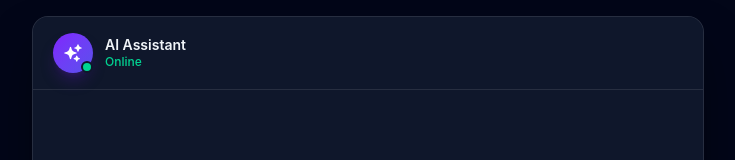
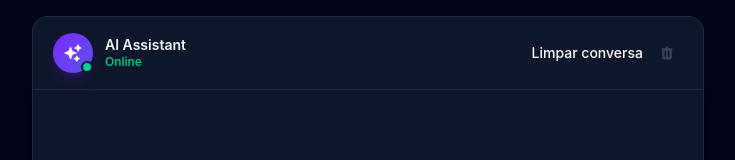
Before and after one commit to venturelli-91/chatbot_AI, a Next.js app: page / in a window 1280 px wide. Shown: the top 160 px of the page, without its empty margins (272-1007 px from the left). Built offline with nearby package versions, Linux system fonts and the light colour scheme.

Commit message:
feat: clear conversation button in header + dismissable error alert

```diff
--- a/src/components/ChatHeader.tsx
+++ b/src/components/ChatHeader.tsx
@@ -1,10 +1,17 @@
 import { HiSparkles } from "react-icons/hi2";
+import { HiTrash } from "react-icons/hi";
+import { Tooltip } from "flowbite-react";
+import { useChatStore } from "../store/chatStore";
 
 const ChatHeader = () => {
+	const { messages, clearMessages } = useChatStore();
+	const hasMessages = messages.length > 0;
+
 	return (
-		<div className="flex items-center gap-3 px-5 py-4 bg-slate-900 border-b border-white/10 shrink-0">
+		<div className="flex items-center justify-between px-5 py-4 bg-slate-900 border-b border-white/10 shrink-0">
+			<div className="flex items-center gap-3">
 				<div className="relative">
-				<div className="w-10 h-10 rounded-full bg-gradient-to-br from-violet-600 to-indigo-600 flex items-center justify-center shadow-lg shadow-violet-900/40">
+					<div className="w-10 h-10 rounded-full bg-linear-to-br from-violet-600 to-indigo-600 flex items-center justify-center shadow-lg shadow-violet-900/40">
 						<HiSparkles className="w-5 h-5 text-white" />
 					</div>
 					<span className="absolute bottom-0 right-0 w-3 h-3 bg-emerald-400 border-2 border-slate-900 rounded-full" />
@@ -16,6 +23,16 @@ const ChatHeader = () => {
 					<span className="text-xs text-emerald-400 font-medium">Online</span>
 				</div>
 			</div>
+
+			<Tooltip content="Limpar conversa" placement="left">
+				<button
+					onClick={clearMessages}
+					disabled={!hasMessages}
+					className="w-8 h-8 rounded-lg flex items-center justify-center text-slate-400 hover:text-red-400 hover:bg-red-500/10 transition-all disabled:opacity-30 disabled:cursor-not-allowed disabled:hover:text-slate-400 disabled:hover:bg-transparent">
+					<HiTrash className="w-4 h-4" />
+				</button>
+			</Tooltip>
+		</div>
 	);
 };
 
--- a/src/components/ChatHistory.tsx
+++ b/src/components/ChatHistory.tsx
@@ -2,9 +2,10 @@ import { useRef, useEffect } from "react";
 import { useChatStore } from "../store/chatStore";
 import ChatMessage from "./ChatMessage";
 import { HiSparkles } from "react-icons/hi2";
+import { HiXMark } from "react-icons/hi2";
 
 const ChatHistory = () => {
-	const { messages, error } = useChatStore();
+	const { messages, error, clearError } = useChatStore();
 	const messagesEndRef = useRef<HTMLDivElement>(null);
 
 	useEffect(() => {
@@ -34,8 +35,15 @@ const ChatHistory = () => {
 			)}
 
 			{error && (
-				<div className="mt-4 px-4 py-3 bg-red-500/10 border border-red-500/20 rounded-xl text-red-400 text-sm">
-					<span className="font-semibold">Erro:</span> {error}
+				<div className="mt-4 px-4 py-3 bg-red-500/10 border border-red-500/20 rounded-xl text-red-400 text-sm flex items-center justify-between gap-3">
+					<span>
+						<span className="font-semibold">Erro:</span> {error}
+					</span>
+					<button
+						onClick={clearError}
+						className="shrink-0 w-5 h-5 flex items-center justify-center text-red-400/60 hover:text-red-400 transition-colors">
+						<HiXMark className="w-4 h-4" />
+					</button>
 				</div>
 			)}
 
--- a/src/store/chatStore.ts
+++ b/src/store/chatStore.ts
@@ -16,6 +16,7 @@ interface ChatState {
 	setInputMessage: (message: string) => void;
 	sendMessage: () => Promise<void>;
 	clearMessages: () => void;
+	clearError: () => void;
 }
 
 export const useChatStore = create<ChatState>((set, get) => ({
@@ -26,7 +27,9 @@ export const useChatStore = create<ChatState>((set, get) => ({
 
 	setInputMessage: (inputMessage) => set({ inputMessage }),
 
-	clearMessages: () => set({ messages: [] }),
+	clearError: () => set({ error: null }),
+
+	clearMessages: () => set({ messages: [], error: null }),
 
 	sendMessage: async () => {
 		const { inputMessage } = get();
```
Lines whose indentation alone changed are shown as unchanged.
